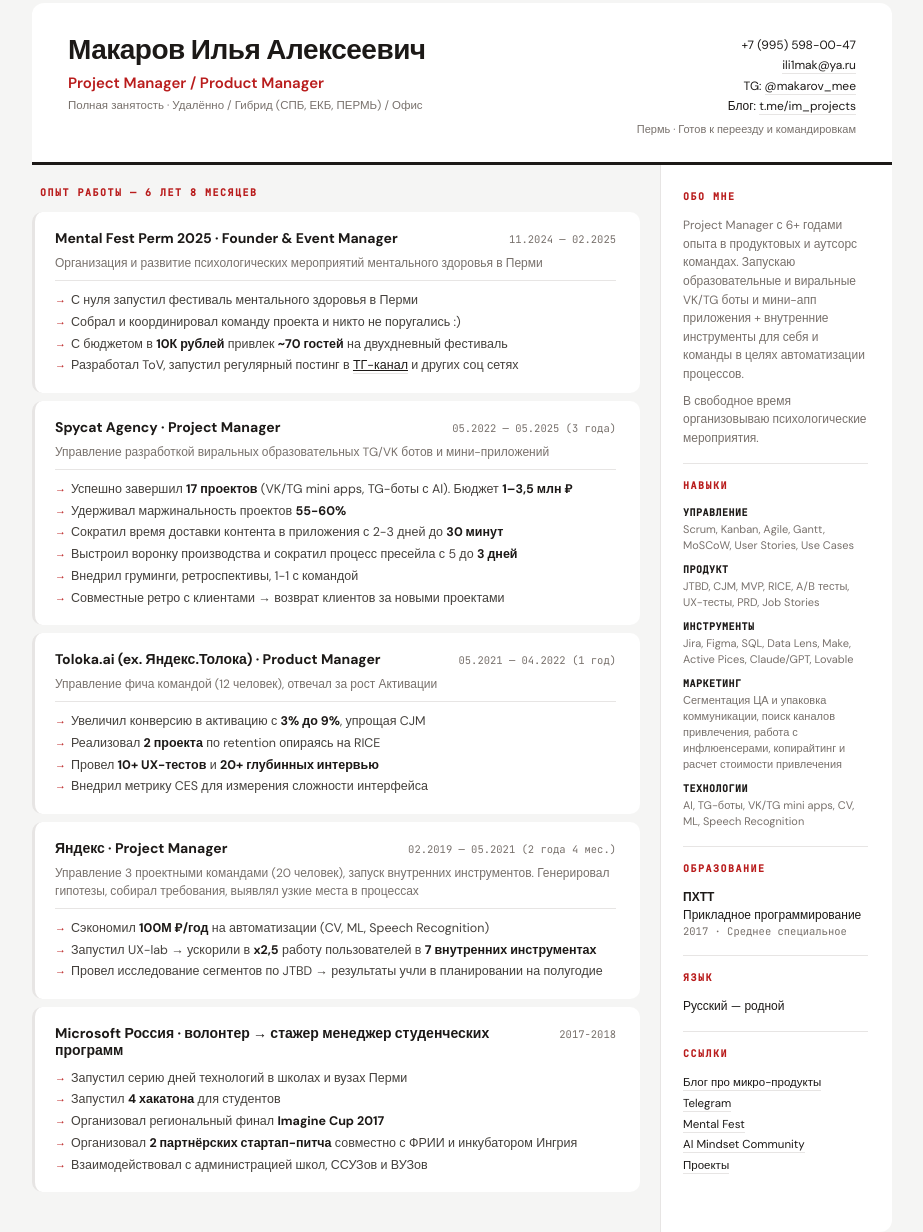
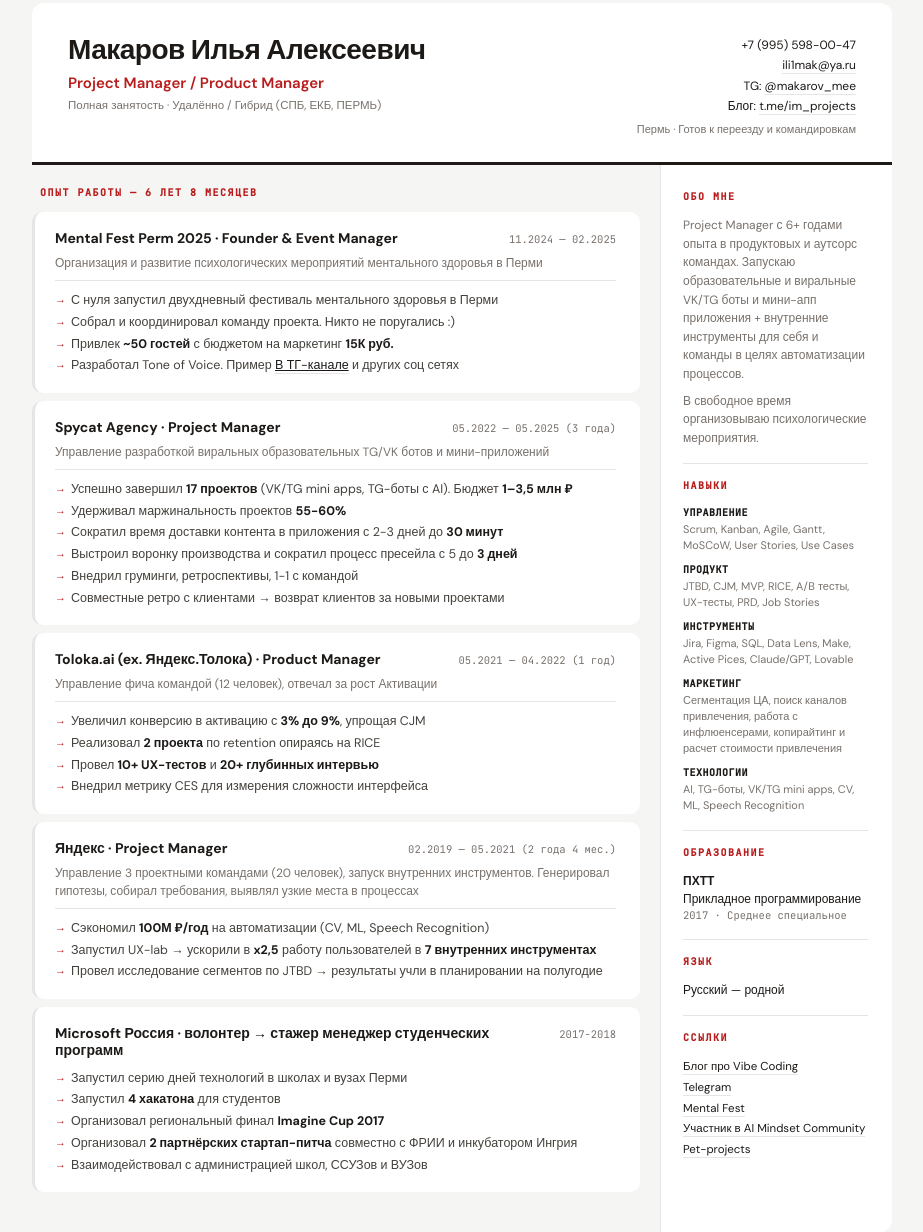
Before and after one commit to iliamak/cv, a plain HTML site: page index.html in a window 1280 px wide. Shown: the part 17-1249 px from the top of the page, without its empty margins (178-1101 px from the left). Drawn offline with Linux system fonts and the light colour scheme.

Commit message:
Update job descriptions and links in index.html

```diff
--- a/index.html
+++ b/index.html
@@ -133,7 +133,7 @@
             <div>
                 <h1>Макаров Илья Алексеевич</h1>
                 <div class="role">Project Manager / Product Manager</div>
-                <div class="specs">Полная занятость · Удалённо / Гибрид (СПБ, ЕКБ, ПЕРМЬ) / Офис</div>
+                <div class="specs">Полная занятость · Удалённо / Гибрид (СПБ, ЕКБ, ПЕРМЬ) </div>
             </div>
             <div class="contacts">
                 <div>+7 (995) 598-00-47</div>
@@ -157,10 +157,10 @@
                     </div>
                     <div class="job-desc">Организация и развитие психологических мероприятий ментального здоровья в Перми</div>
                     <ul>
-                        <li>С нуля запустил фестиваль ментального здоровья в Перми</li>
-                        <li>Собрал и координировал команду проекта и никто не поругались :)</li>
-                        <li>С бюджетом в <strong>10К рублей</strong> привлек <strong>~70 гостей</strong> на двухдневный фестиваль</li>
-                        <li>Разработал ToV, запустил регулярный постинг в <a href="https://t.me/mental_fest" style="color:var(--text);border-bottom:1px solid var(--border)">ТГ-канал</a> и других соц сетях</li>
+                        <li>С нуля запустил двухдневный фестиваль ментального здоровья в Перми</li>
+                        <li>Собрал и координировал команду проекта. Никто не поругались :)</li>
+                        <li>Привлек <strong>~50 гостей</strong> с бюджетом на маркетинг <strong>15К руб.</strong></li>
+                        <li>Разработал Tone of Voice. Пример <a href="https://t.me/mental_fest" style="color:var(--text);border-bottom:1px solid var(--border)">В ТГ-канале</a> и других соц сетях</li>
                     </ul>
                 </div>
 
@@ -238,7 +238,7 @@
                     <div class="stack-block"><div class="stack-label">Управление</div><div class="stack-items">Scrum, Kanban, Agile, Gantt, MoSCoW, User Stories, Use Cases</div></div>
                     <div class="stack-block"><div class="stack-label">Продукт</div><div class="stack-items">JTBD, CJM, MVP, RICE, A/B тесты, UX-тесты, PRD, Job Stories</div></div>
                     <div class="stack-block"><div class="stack-label">Инструменты</div><div class="stack-items">Jira, Figma, SQL, Data Lens, Make, Active Pices, Claude/GPT, Lovable</div></div>
-                    <div class="stack-block"><div class="stack-label">Маркетинг</div><div class="stack-items">Сегментация ЦА и упаковка коммуникации, поиск каналов привлечения, работа с инфлюенсерами, копирайтинг и расчет стоимости привлечения</div></div>
+                    <div class="stack-block"><div class="stack-label">Маркетинг</div><div class="stack-items">Сегментация ЦА, поиск каналов привлечения, работа с инфлюенсерами, копирайтинг и расчет стоимости привлечения</div></div>
                     <div class="stack-block"><div class="stack-label">Технологии</div><div class="stack-items">AI, TG-боты, VK/TG mini apps, CV, ML, Speech Recognition</div></div>
                 </div>
                 <hr class="divider">
@@ -259,11 +259,11 @@
                 <div class="sidebar-section">
                     <div class="section-title">Ссылки</div>
                     <div class="link-list">
-                        <div><a href="https://t.me/im_projects">Блог про микро-продукты</a></div>
+                        <div><a href="https://t.me/im_projects">Блог про Vibe Coding</a></div>
                         <div><a href="https://t.me/makarov_mee">Telegram</a></div>
                         <div><a href="https://t.me/mental_fest">Mental Fest</a></div>
-                        <div><a href="https://aimindset.org/">AI Mindset Community</a></div>
-                        <div><a href="https://gemdoc.ru/doc/io2pebs64grb">Проекты</a></div>
+                        <div><a href="https://aimindset.org/">Участник в AI Mindset Community</a></div>
+                        <div><a href="https://gemdoc.ru/doc/io2pebs64grb">Pet-projects</a></div>
                     </div>
                 </div>
             </div>
```
